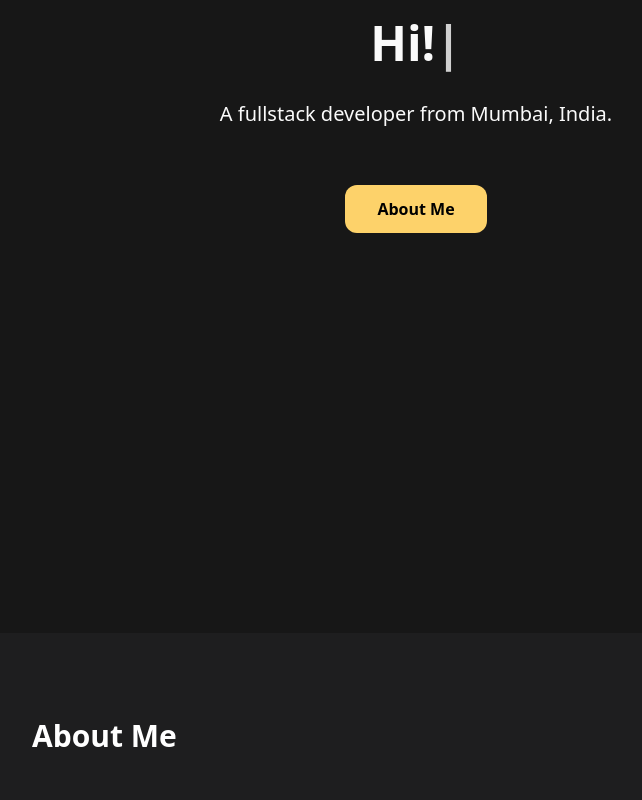
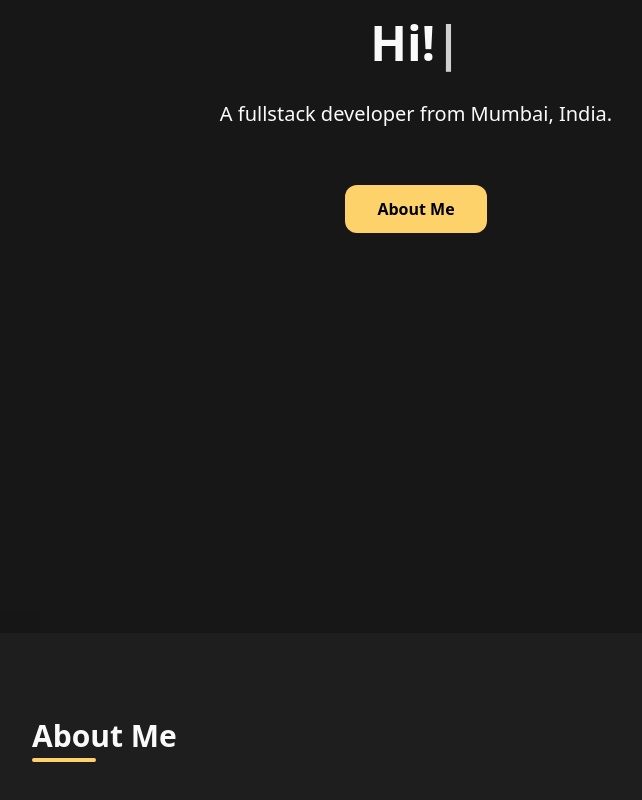
Before and after one commit to KevinGeejo/Portfolio_React, a React (Create React App) app: page / in a window 1280 px wide. Shown: the part 256-1056 px from the top of the page, without its empty margins (224-866 px from the left). Built offline with nearby package versions, Linux system fonts and the light colour scheme.

Commit message:
Update styling in About component

```diff
--- a/src/components/About.jsx
+++ b/src/components/About.jsx
@@ -4,9 +4,10 @@ import bwImg from './assets/img/bw-img.png'; // Add this line
 const About = () => {
   return (
     <div className="w-full mt-80 max-w-6xl px-8 justify-center mx-auto">
-      <div className='bg-[#1e1e1f] rounded-sm mx-20 p-20'>
+      <div className='bg-[#1e1e1f] rounded-lg shadow-2xl	mx-20 p-20'>
 
-     <p className='text-white font-inter text-[30px] font-bold'>About Me</p>
+     <p className='text-[#fafafa] font-inter text-[30px] font-bold'>About Me</p>
+     <div className='bg-[#fdd26a] h-1 w-16 rounded-3xl mr-[70%]'><button></button></div>
       </div>
     </div>
   )
```
